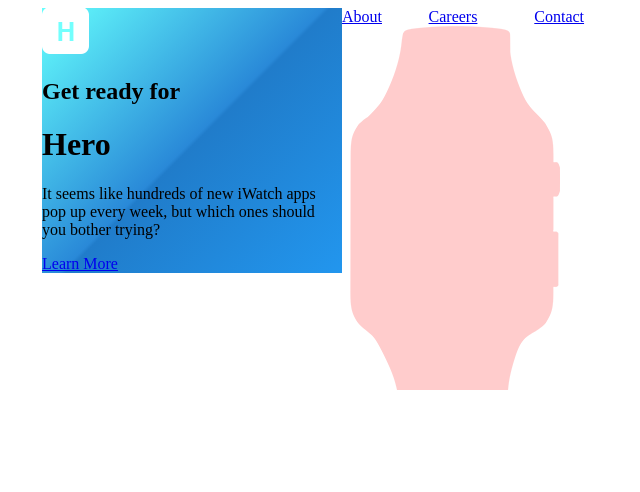
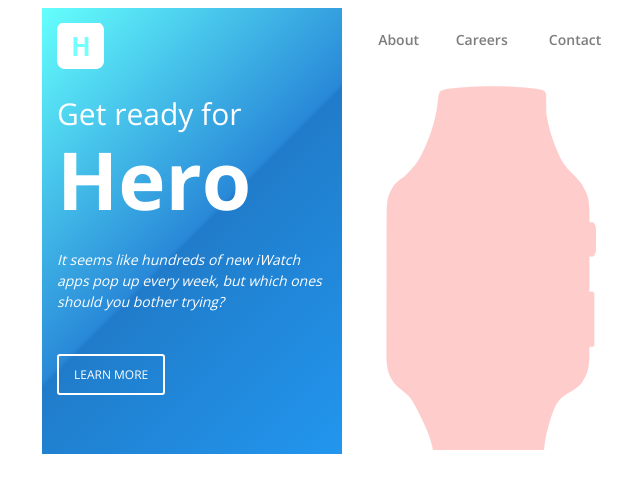
Before and after one commit to deluxateer/smartwatch-email-template, a plain HTML site: page index.html in a window 1280 px wide. Shown: the whole page, without its empty margins (298-938 px from the left). Drawn offline with nearby package versions, Linux system fonts and the light colour scheme.

Commit message:
add styles to header

```diff
--- a/index.html
+++ b/index.html
@@ -4,6 +4,7 @@
     <meta charset="utf-8" />
     <meta name="viewport" content="width=device-width,initial-scale=1.0" />
     <title>iWatch</title>
+    <link href="https://fonts.googleapis.com/css?family=Open+Sans:300,400,600,700,800&display=swap" rel="stylesheet">
   </head>
   <body>
     <!-- start of html email -->
@@ -15,38 +16,46 @@
             <!-- start of main row -->
             <tr>
               <td>
-                <table class="container" width="50%" align="left" cellspacing="0" cellpadding="0" border="0" style="background: #65fffd; background: -moz-linear-gradient(-45deg, #65fffd 0%, #2989d8 50%, #207cca 51%, #2296ee 100%);
-                background: -webkit-linear-gradient(-45deg, #65fffd 0%,#2989d8 50%,#207cca 51%,#2296ee 100%); background: linear-gradient(135deg, #65fffd 0%,#2989d8 50%,#207cca 51%,#2296ee 100%);">
+                <!-- start of left column -->
+                <table class="header-left" width="50%" align="left" cellspacing="0" cellpadding="0" border="0" style="background: #65fffd; background: -moz-linear-gradient(-45deg, #65fffd 0%, #2989d8 50%, #207cca 51%, #2296ee 100%);
+                background: -webkit-linear-gradient(-45deg, #65fffd 0%,#2989d8 50%,#207cca 51%,#2296ee 100%); background: linear-gradient(135deg, #65fffd 0%,#2989d8 50%,#207cca 51%,#2296ee 100%); padding: 15px 15px 70px 15px;">
                   <tr>
-                    <td>
+                    <td style="font-family: 'Open Sans', sans-serif; color: #fff;">
                       <img src="/img/logo.png">
-                      <h2>Get ready for</h2>
-                      <h1>Hero</h1>
-                      <p>It seems like hundreds of new iWatch apps pop up every week, but which ones should you bother trying?</p>
-                      <a href="#">Learn More</a>
+                      <h2 style="padding: 25px 0 10px; font-size: 30px; margin: 0; font-weight: 300; line-height: 1;">Get ready for</h2>
+                      <h1 style="font-size: 80px; margin: 0; line-height: 1; padding-bottom: 10px;">Hero</h1>
+                      <p style="font-style: italic; font-size: 14px; margin: 0; line-height: 1.5; padding: 20px 0 50px;">It seems like hundreds of new iWatch apps pop up every week, but which ones should you bother trying?</p>
+                      <a href="#" class="ghost-btn" style="font-size: 12px; border-radius: 3px; border: 2px solid #fff; text-decoration: none; color: #fff; padding: 10px 15px; text-transform: uppercase;">Learn More</a>
                     </td>
                   </tr>
                 </table>
-                <table class="container" width="50%" align="right" cellspacing="0" cellpadding="0" border="0">
+                <!-- end of left column -->
+                <!-- start of right column -->
+                <table class="header-right" width="50%" align="right" cellspacing="0" cellpadding="0" border="0">
                   <tr>
-                    <td>
-                      <table class="container" width="100%" align="center" cellspacing="0" cellpadding="0" border="0">
+                    <td style="font-family: 'Open Sans', sans-serif; color: #7d7d7d;">
+                      <table class="container" width="100%" align="center" cellspacing="0" cellpadding="0" border="0" style="padding: 20px;">
                         <tr>
-                          <td>
-                            <a href="#">About</a>
+                          <td align="center">
+                            <a href="#" style="font-size: 14px; font-weight: 600; text-decoration: none; color: #7d7d7d;">About</a>
                           </td>
-                          <td>
-                            <a href="#">Careers</a>
+                          <td align="center">
+                            <a href="#" style="font-size: 14px; font-weight: 600; text-decoration: none; color: #7d7d7d;">Careers</a>
                           </td>
-                          <td>
-                            <a href="#">Contact</a>
+                          <td align="center">
+                            <a href="#" style="font-size: 14px; font-weight: 600; text-decoration: none; color: #7d7d7d;">Contact</a>
                           </td>
                         </tr>
                       </table>
                     </td>
                   </tr>
+                  <tr>
+                    <td align="center" valign="bottom" style="padding-top: 16px;">
+                      <img src="/img/smartwatch.png">
+                    </td>
+                  </tr>
                 </table>
-                <img src="/img/smartwatch.png">
+                <!-- end of right column -->
               </td>
             </tr>
             <!-- end of main row -->
```
